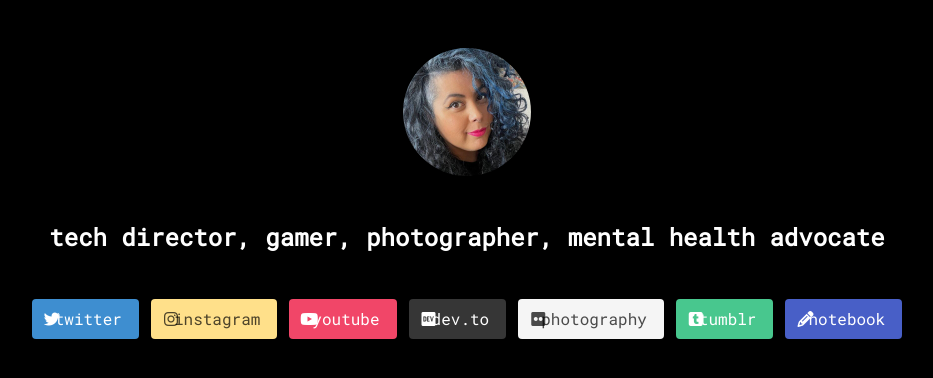
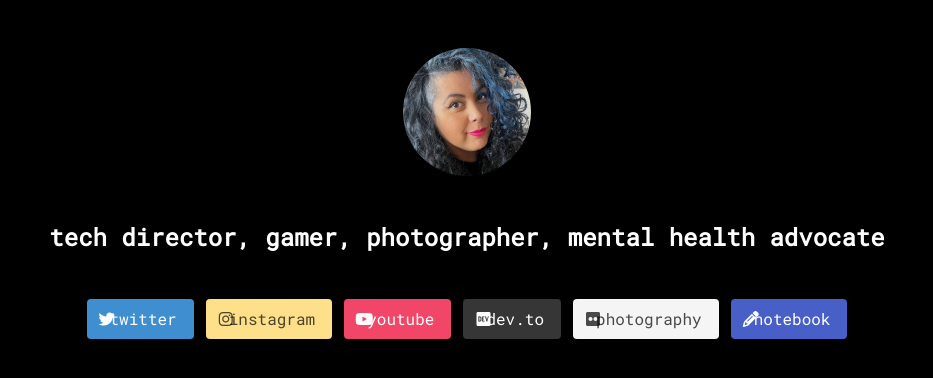
Before and after one commit to CaffeinatedBit/old-bd-page, a website: page index.html in a window 1280 px wide. Shown: the whole page, without its empty margins (173-1106 px from the left). Drawn offline with nearby package versions, Linux system fonts and the light colour scheme.

Commit message:
change links

```diff
--- a/index.html
+++ b/index.html
@@ -81,14 +81,14 @@
                   photography
                 </span>
               </a>
-              <a class="button is-success" href="/tumblr" target="_blank" rel="noopener noreferrer" aria-label="BinaryDigit's Tumblr">
+              <!-- <a class="button is-success" href="/tumblr" target="_blank" rel="noopener noreferrer" aria-label="BinaryDigit's Tumblr">
                 <span class="icon-text">
                   <span class="icon">
                     <i class="fab fa-tumblr-square"></i>
                   </span>
                   tumblr
                 </span>
-              </a>
+              </a> -->
               <a class="button is-link" href="/notebook" target="_blank" rel="noopener noreferrer" aria-label="BinaryDigit's Notion Notebook">
                 <span class="icon-text">
                   <span class="icon">
```
